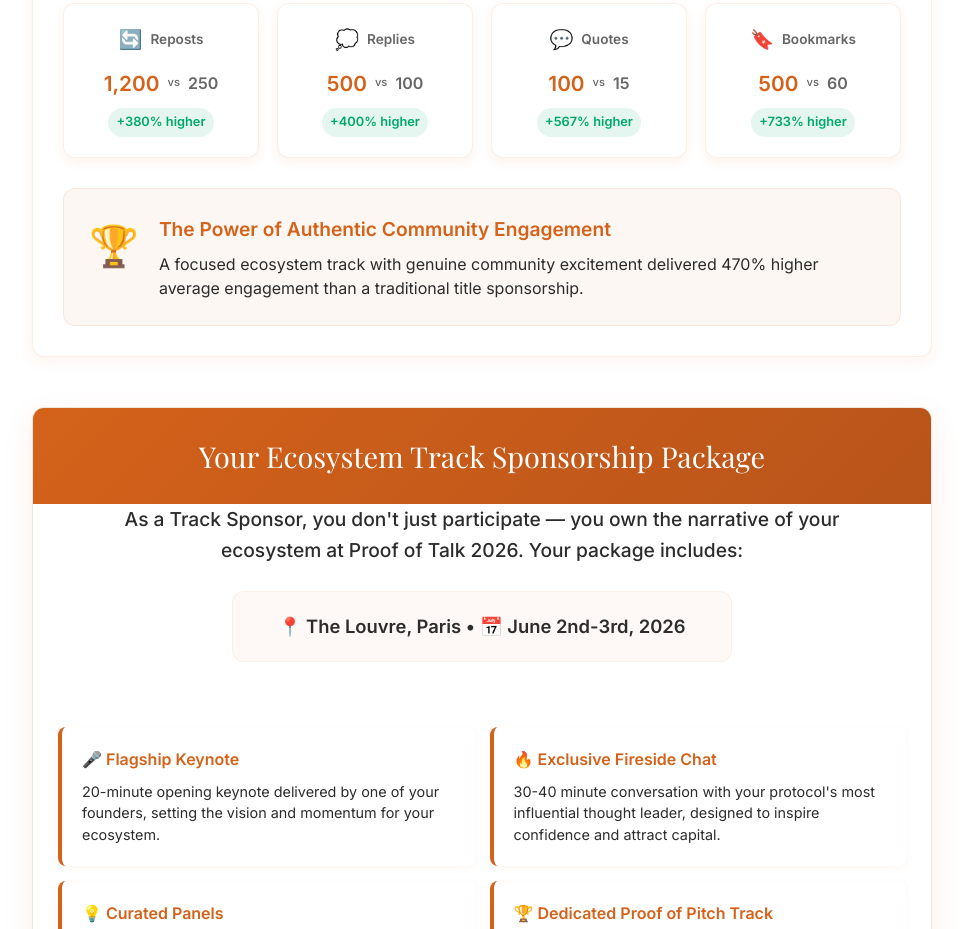
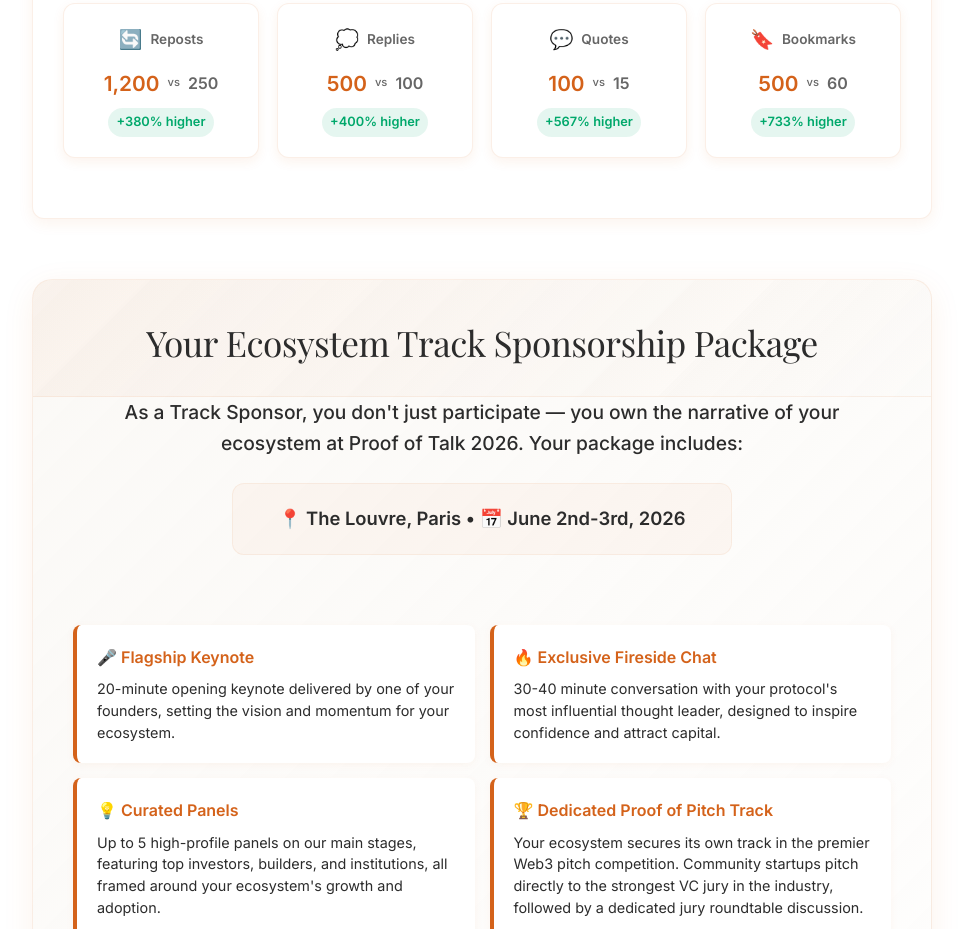
Before and after one commit to HermesTrismegistus47/track-sponsor, a plain HTML site: page index.html in a window 1280 px wide. Shown: the part 8373-9302 px from the top of the page, without its empty margins (158-1121 px from the left). Drawn offline with nearby package versions, Linux system fonts and the light colour scheme; a web font is replaced by a local one.

Commit message:
Design Update: Removed community engagement section and redesigned sponsorship package with elegant transparent styling

```diff
--- a/index.html
+++ b/index.html
@@ -488,27 +488,30 @@
         }
 
         .summary-table {
-            background: var(--white);
-            border-radius: 12px;
-            box-shadow: 0 10px 30px rgba(212, 98, 26, 0.1);
-            margin: 50px 0;
+            background: linear-gradient(135deg, rgba(248, 245, 240, 0.6) 0%, rgba(255, 255, 255, 0.8) 100%);
+            border-radius: 20px;
+            box-shadow: 0 8px 32px rgba(212, 98, 26, 0.08);
+            margin: 60px 0;
             overflow: hidden;
-            border: 1px solid var(--secondary-beige);
+            border: 1px solid rgba(212, 98, 26, 0.1);
+            backdrop-filter: blur(10px);
         }
 
         .summary-table h3 {
-            background: linear-gradient(135deg, var(--accent-orange) 0%, var(--dark-orange) 100%);
-            color: var(--white);
-            padding: 25px 30px;
+            background: linear-gradient(135deg, rgba(212, 98, 26, 0.05) 0%, rgba(248, 245, 240, 0.1) 100%);
+            color: var(--text-dark);
+            padding: 35px 40px 25px 40px;
             margin: 0;
             font-family: 'Playfair Display', serif;
-            font-size: 1.8em;
-            font-weight: 400;
+            font-size: 2.2em;
+            font-weight: 300;
             text-align: center;
+            letter-spacing: -0.5px;
+            border-bottom: 1px solid rgba(212, 98, 26, 0.08);
         }
 
         .summary-content {
-            padding: 25px;
+            padding: 30px 40px 40px 40px;
         }
 
         .summary-grid {
@@ -1625,13 +1628,6 @@
                     </div>
                 </div>
 
-                <div class="impact-conclusion">
-                    <div class="conclusion-icon">🏆</div>
-                    <div class="conclusion-content">
-                        <div class="conclusion-title">The Power of Authentic Community Engagement</div>
-                        <div class="conclusion-text">A focused ecosystem track with genuine community excitement delivered 470% higher average engagement than a traditional title sponsorship.</div>
-                    </div>
-                </div>
             </div>
 
             <div class="summary-table">
```
